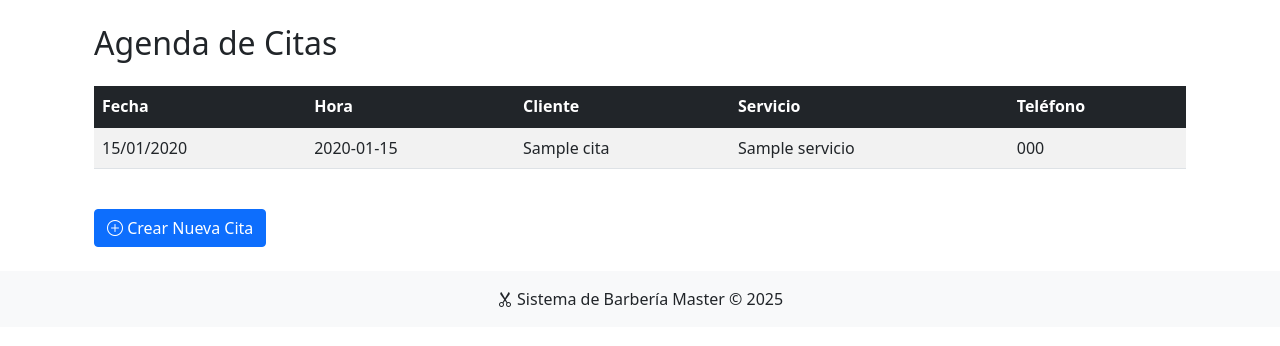
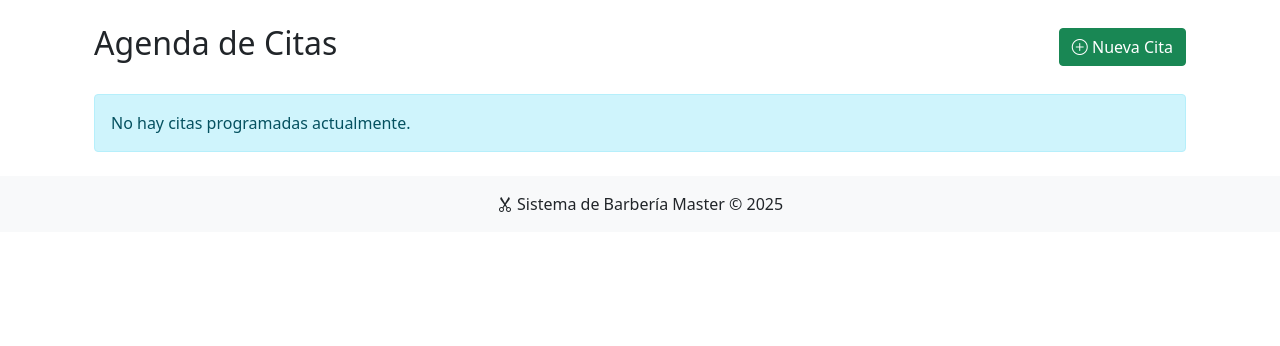
Before and after one commit to adaintel/barberia-citas, a Flask app: page /agenda in a window 1280 px wide. Shown: the part 56-402 px from the top of the page. Run offline with Flask 3, Linux system fonts and the light colour scheme; the visitor is signed in with stand-in values (Sample User, id 1); a database or web service that is not in the repository returns one stand-in record (values such as "Sample title"); some libraries are stand-ins or nearby versions.

Commit message:
Update agenda.html
nuevo

```diff
--- a/templates/agenda.html
+++ b/templates/agenda.html
@@ -2,7 +2,14 @@
 
 {% block content %}
 <div class="container">
-    <h2 class="my-4">Agenda de Citas</h2>
+    <div class="d-flex justify-content-between align-items-center mb-4">
+        <h2>Agenda de Citas</h2>
+        {% if is_authenticated %}
+        <a href="/crear_cita" class="btn btn-success">
+            <i class="bi bi-plus-circle"></i> Nueva Cita
+        </a>
+        {% endif %}
+    </div>
 
     {% if citas %}
     <div class="table-responsive">
@@ -19,11 +26,11 @@
             <tbody>
                 {% for cita in citas %}
                 <tr>
-                    <td>{{ cita.fecha.strftime('%d/%m/%Y') }}</td>
-                    <td>{{ cita.hora.strftime('%H:%M') }}</td>
+                    <td>{{ cita.fecha_formateada }}</td>
+                    <td>{{ cita.hora_formateada }}</td>
                     <td>{{ cita.nombre_cliente }}</td>
                     <td>{{ cita.servicio }}</td>
-                    <td>{{ cita.telefono if cita.telefono else '-' }}</td>
+                    <td>{{ cita.telefono }}</td>
                 </tr>
                 {% endfor %}
             </tbody>
@@ -34,13 +41,5 @@
         No hay citas programadas actualmente.
     </div>
     {% endif %}
-
-    {% if is_authenticated %}
-    <div class="mt-4">
-        <a href="/crear_cita" class="btn btn-primary">
-            <i class="bi bi-plus-circle"></i> Crear Nueva Cita
-        </a>
-    </div>
-    {% endif %}
 </div>
 {% endblock %}
```
